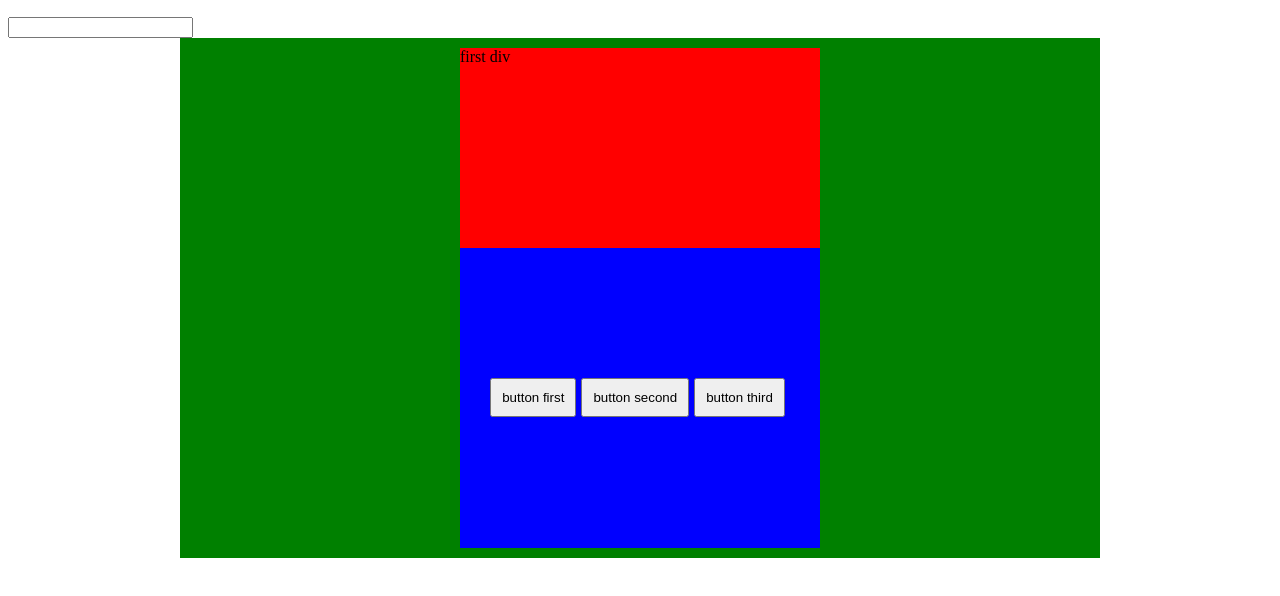
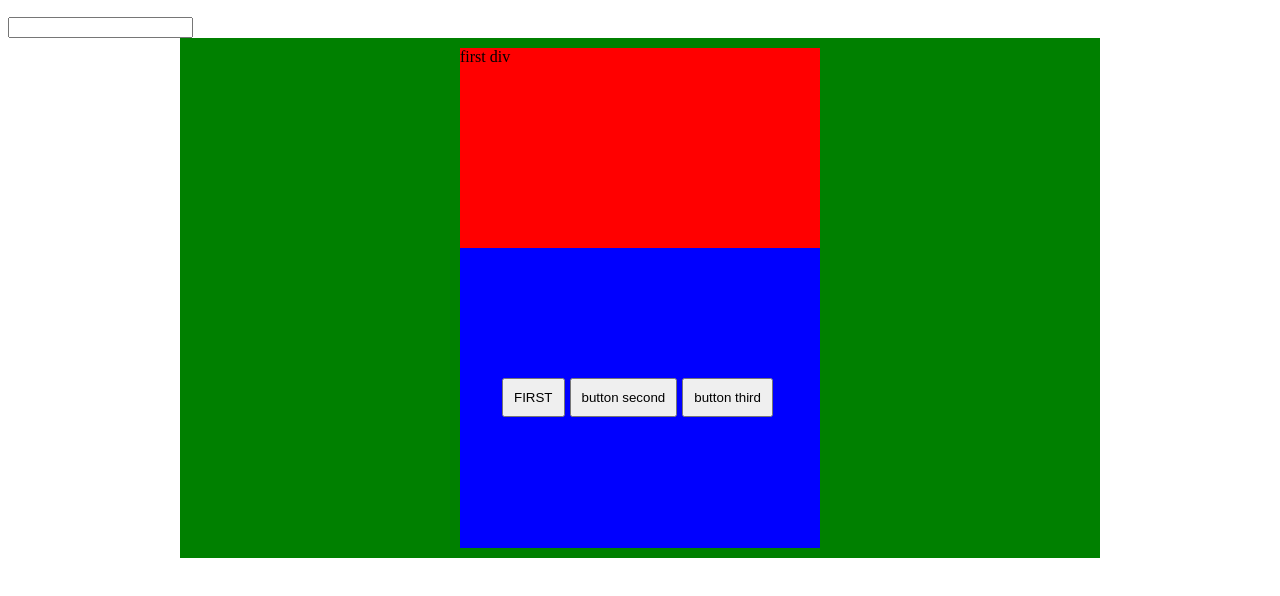
Before and after one commit to akbarfzn/shopee, a plain HTML site: page index.html in a window 1280 px wide. Shown: the part 110-706 px from the top of the page. Drawn offline with nearby package versions, Linux system fonts and the light colour scheme.

Commit message:
Update index.html

```diff
--- a/index.html
+++ b/index.html
@@ -57,7 +57,7 @@
     <div class="divpractice">
         <div class="first">first div</div>
         <div class="second" id="second-box">
-            <button onclick="hey()">button first</button>
+            <button onclick="hey()">FIRST</button>
             <button>button second</button>
             <button>button third</button>
 
```
